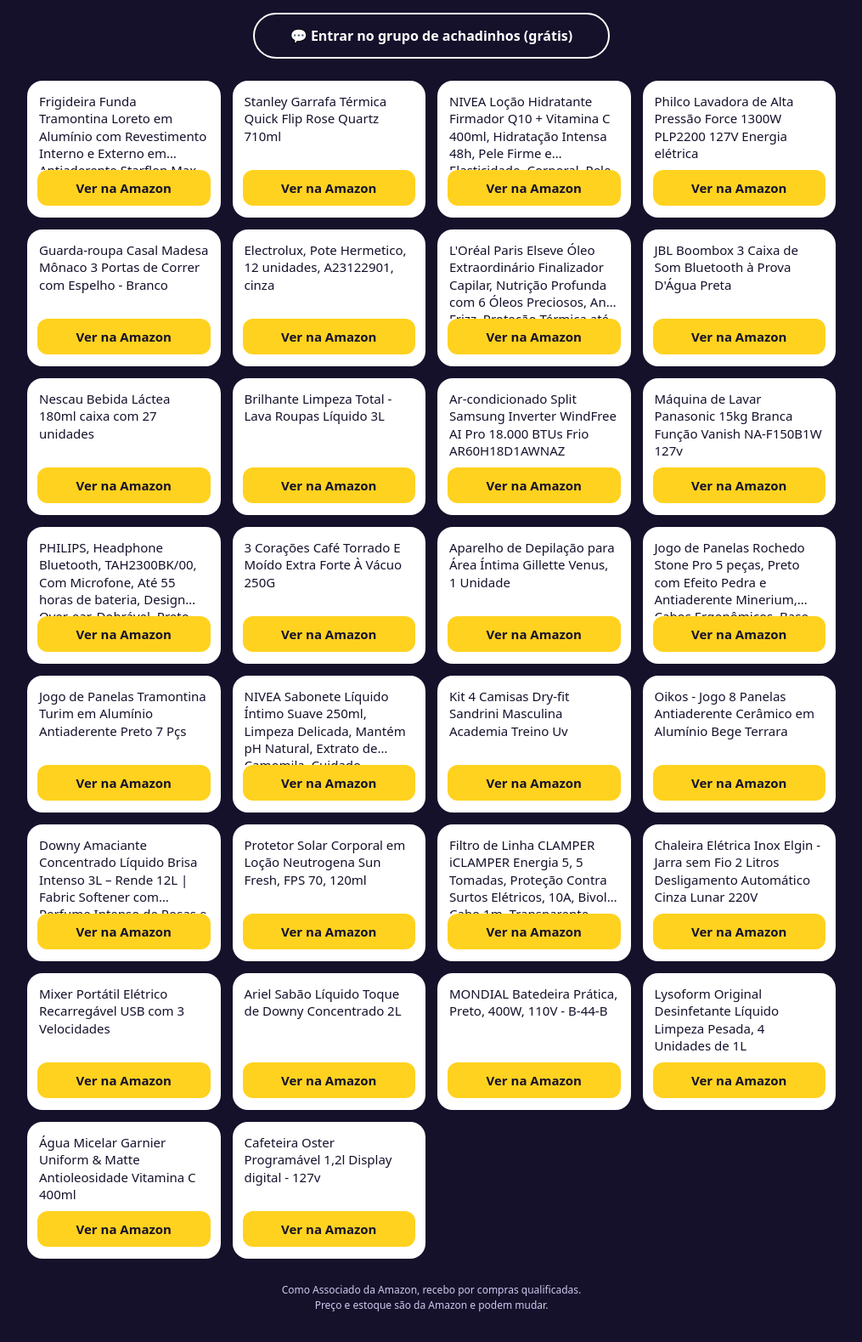
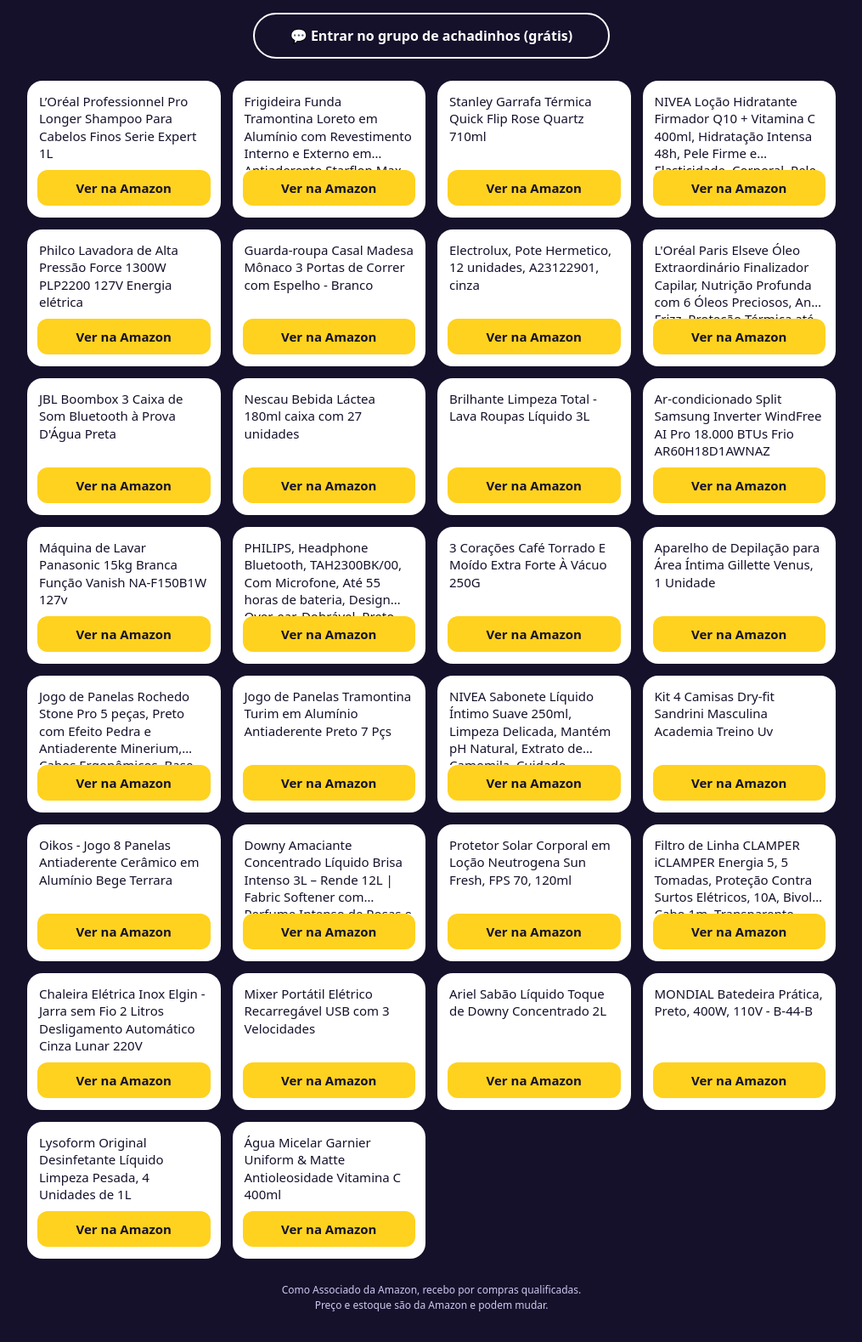
Before and after one commit to trudestr/achados, a plain HTML site: page index.html in a window 1280 px wide. Shown: the part 119-1698 px from the top of the page at 85% size, without its empty margins (132-1147 px from the left). Drawn offline with Linux system fonts and the light colour scheme.

Commit message:
página da Amazon 26/11 16:11

```diff
--- a/index.html
+++ b/index.html
@@ -27,6 +27,7 @@ footer{color:#CFC8EE;font-size:12px;text-align:center;padding:0 22px 34px;line-h
 <body><header><p class="perfil">@BUSCADOR.DESCONTOS</p><h1>Achados da Amazon</h1>
 <p class="sub">Os que saíram no grupo, o mais novo em cima</p><a class="grupo" href="https://chat.whatsapp.com/DBaHA4SVEhNLkJRnghaYI1">💬 Entrar no grupo de achadinhos (grátis)</a></header>
 <main>
+<article class="card"><p class="nome">L’Oréal Professionnel Pro Longer Shampoo Para Cabelos Finos Serie Expert 1L</p><a class="comprar" href="https://www.amazon.com.br/dp/B0H4S7D2TT/ref=nosim?tag=mandishop0a-20" rel="nofollow sponsored noopener">Ver na Amazon</a></article>
 <article class="card"><p class="nome">Frigideira Funda Tramontina Loreto em Alumínio com Revestimento Interno e Externo em Antiaderente Starflon Max Vermelho 24 cm 2,2 L</p><a class="comprar" href="https://www.amazon.com.br/dp/B09Y7GM4KY/ref=nosim?tag=mandishop0a-20" rel="nofollow sponsored noopener">Ver na Amazon</a></article>
 <article class="card"><p class="nome">Stanley Garrafa Térmica Quick Flip Rose Quartz 710ml</p><a class="comprar" href="https://www.amazon.com.br/dp/B0DCWT7ZZM/ref=nosim?tag=mandishop0a-20" rel="nofollow sponsored noopener">Ver na Amazon</a></article>
 <article class="card"><p class="nome">NIVEA Loção Hidratante Firmador Q10 + Vitamina C 400ml, Hidratação Intensa 48h, Pele Firme e Elasticidade, Corporal, Pele Seca e Extrasseca</p><a class="comprar" href="https://www.amazon.com.br/dp/B07LFMZBKW/ref=nosim?tag=mandishop0a-20" rel="nofollow sponsored noopener">Ver na Amazon</a></article>
@@ -56,7 +57,6 @@ footer{color:#CFC8EE;font-size:12px;text-align:center;padding:0 22px 34px;line-h
 <article class="card"><p class="nome">MONDIAL Batedeira Prática, Preto, 400W, 110V - B-44-B</p><a class="comprar" href="https://www.amazon.com.br/dp/B08BXBFCTN/ref=nosim?tag=mandishop0a-20" rel="nofollow sponsored noopener">Ver na Amazon</a></article>
 <article class="card"><p class="nome">Lysoform Original Desinfetante Líquido Limpeza Pesada, 4 Unidades de 1L</p><a class="comprar" href="https://www.amazon.com.br/dp/B08DVWBMKW/ref=nosim?tag=mandishop0a-20" rel="nofollow sponsored noopener">Ver na Amazon</a></article>
 <article class="card"><p class="nome">Água Micelar Garnier Uniform &amp; Matte Antioleosidade Vitamina C 400ml</p><a class="comprar" href="https://www.amazon.com.br/dp/B085PJ3G53/ref=nosim?tag=mandishop0a-20" rel="nofollow sponsored noopener">Ver na Amazon</a></article>
-<article class="card"><p class="nome">Cafeteira Oster Programável 1,2l Display digital - 127v</p><a class="comprar" href="https://www.amazon.com.br/dp/B0G541253V/ref=nosim?tag=mandishop0a-20" rel="nofollow sponsored noopener">Ver na Amazon</a></article>
 </main>
 <footer>Como Associado da Amazon, recebo por compras qualificadas.<br>Preço e estoque são da Amazon e podem mudar.</footer>
 </body></html>
```
